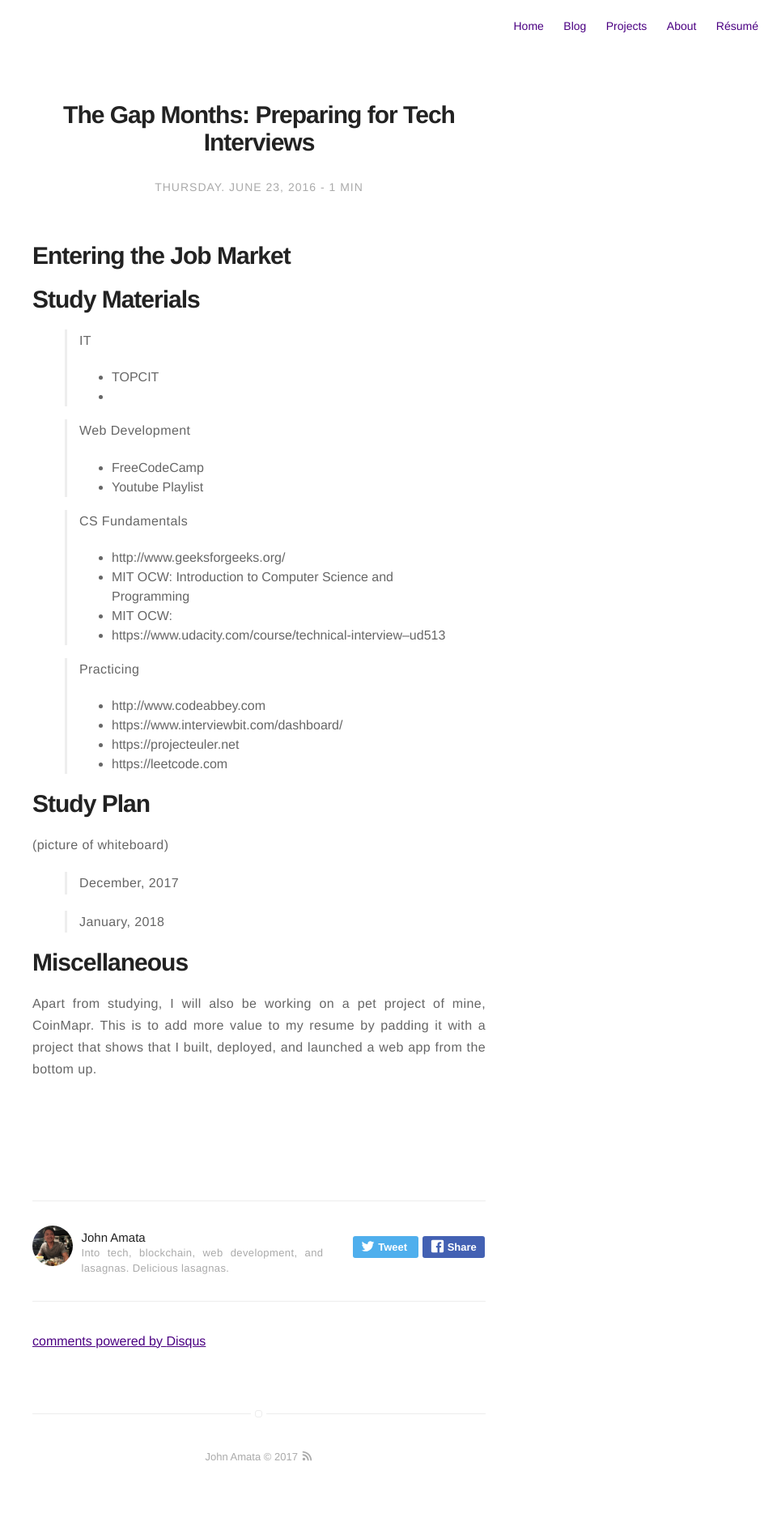
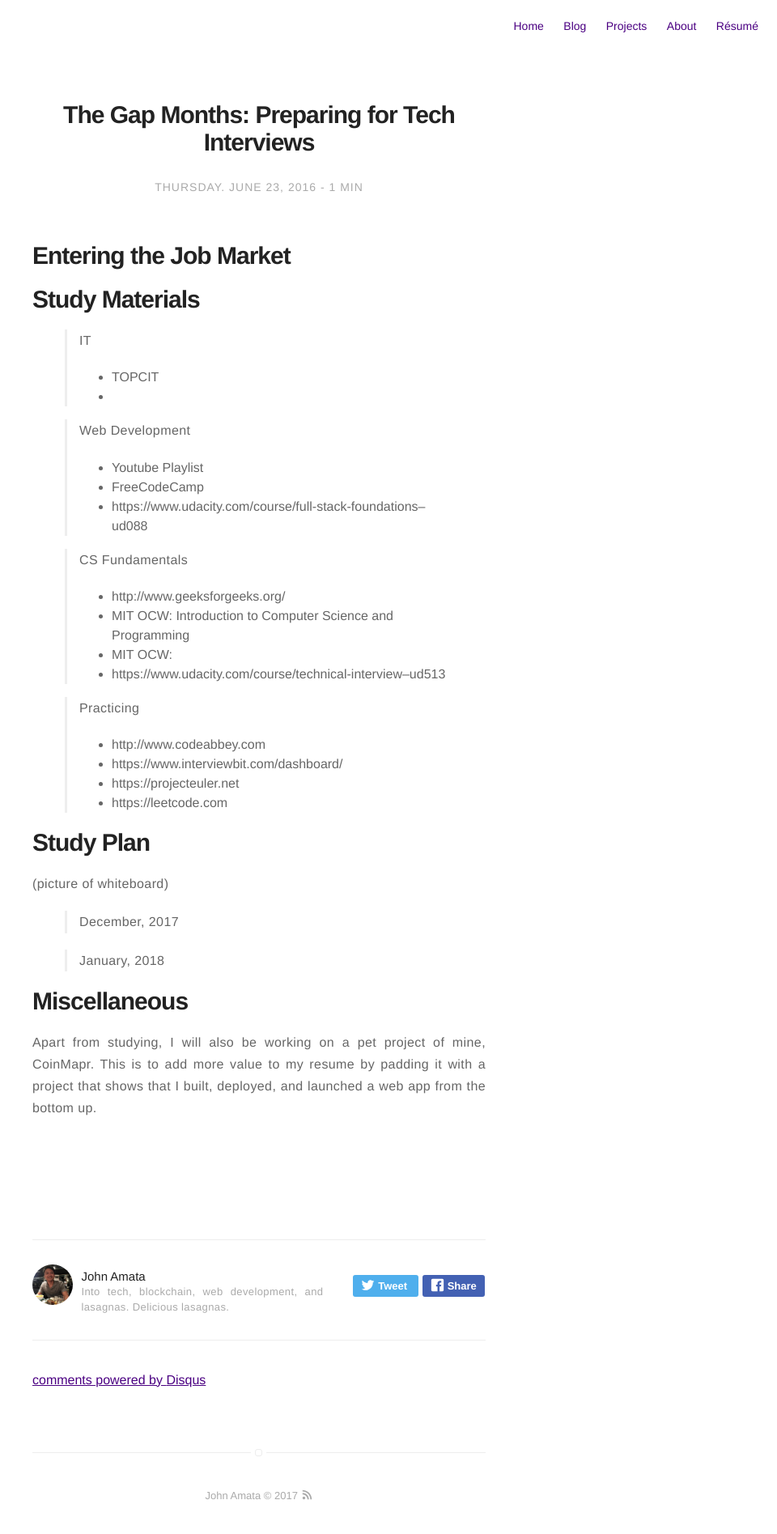
Before and after one commit to jpamata/jpamata.github.io, a Jekyll site: the page built from drafts/2017-11-20-gap-months-tech-interview-prep-fresh-grad.md, in a window 1280 px wide. Shown: the whole page at 81% size, without its empty margins (320-1280 px from the left). Built offline with Jekyll 4.4.1, drawn with Linux system fonts in a browser that asks for light colours; comment, search, counter and statistics services are not loaded; before the commit the page ends 1847 px from its top, so only the background shows below that; some of the changed lines change nothing that is shown.

Commit message:
Update 2017-11-20-gap-months-tech-interview-prep-fresh-grad.md

```diff
--- a/drafts/2017-11-20-gap-months-tech-interview-prep-fresh-grad.md
+++ b/drafts/2017-11-20-gap-months-tech-interview-prep-fresh-grad.md
@@ -18,8 +18,9 @@ description: On making a study plan for preparing for tech interviews.
 *
 
 > Web Development
+* Youtube Playlist
 * FreeCodeCamp
-* Youtube Playlist
+* https://www.udacity.com/course/full-stack-foundations--ud088
 
 > CS Fundamentals
 * http://www.geeksforgeeks.org/
```
